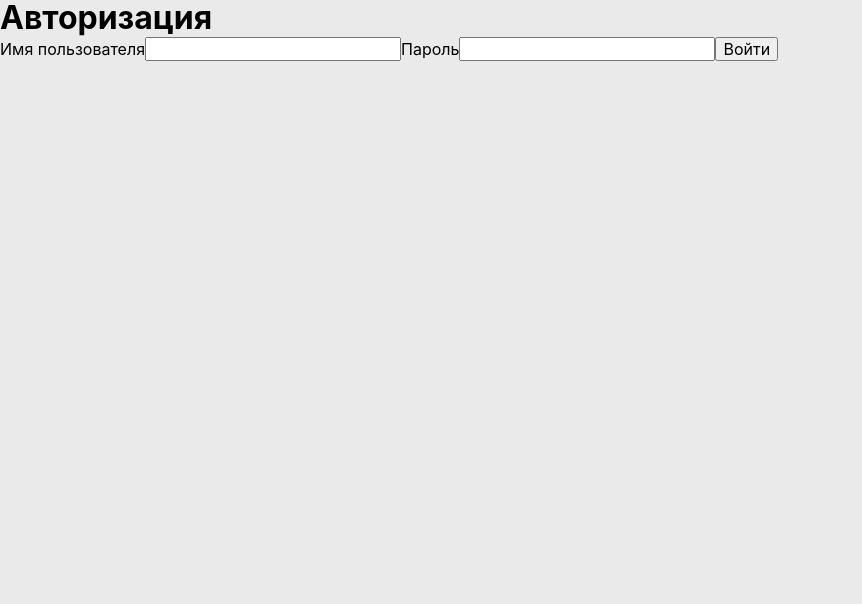
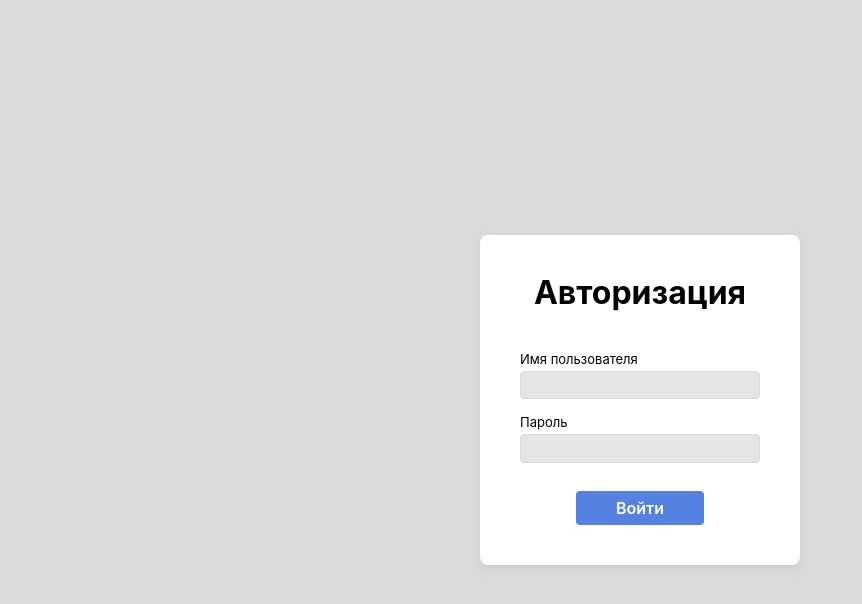
Before and after one commit to ivano-vvv/emphasoft-test-assignment, a React (Create React App) app: page / in a window 1280 px wide. Shown: the top 604 px of the page, without its empty margins (0-862 px from the left). Built offline with nearby package versions, Linux system fonts and the light colour scheme.

Commit message:
login form styled

```diff
--- /dev/null
+++ b/src/components/common/button.css
@@ -0,0 +1,25 @@
+.button {
+  border: none;
+  border-radius: 4px;
+  background: #5582e2;
+  color: #fff;
+  font-size: 16px;
+  font-weight: 600;
+  padding: 8px 40px;
+  cursor: pointer;
+  -webkit-appearance: none;
+  -moz-appearance: none;
+}
+
+.button:focus {
+  outline: none;
+  box-shadow: 0 0 6px 0 #5582e2;
+}
+
+.button:hover {
+  background: #7296e4;
+}
+
+.button:active {
+  background: #4b72c5;
+}
--- /dev/null
+++ b/src/components/common/button.jsx
@@ -0,0 +1,10 @@
+import React from "react";
+import "./button.css";
+
+export default function Button(props) {
+  return (
+    <button {...props} className={"button " + props.className}>
+      {props.children}
+    </button>
+  );
+}
--- /dev/null
+++ b/src/components/common/input.css
@@ -0,0 +1,7 @@
+.input {
+  background: #e5e5e5;
+  border: 1px solid #dbdbdb;
+  border-radius: 4px;
+  box-sizing: border-box;
+  padding: 4px 8px;
+}
--- /dev/null
+++ b/src/components/common/input.jsx
@@ -0,0 +1,12 @@
+import React from "react";
+import "./input.css";
+
+export default function Input(props) {
+  return (
+    <input
+      {...props}
+      type={props.type || "text"}
+      className={"input " + props.className}
+    />
+  );
+}
--- a/src/components/containers/app__content.jsx
+++ b/src/components/containers/app__content.jsx
@@ -6,7 +6,7 @@ export default function Content(props) {
   const isAuth = useSelector((state) => state.auth.isAuth);
 
   if (!isAuth) {
-    return <LoginWindow className='content__login-window' />;
+    return <LoginWindow className='app__login-window' />;
   }
 
   return <div>Auth is ok</div>;
--- /dev/null
+++ b/src/components/login-form.css
@@ -0,0 +1,25 @@
+.login-form__input-block {
+  display: flex;
+  flex-direction: column;
+  align-items: flex-start;
+}
+
+.login-form__label {
+  margin-bottom: 4px;
+}
+
+.login-form__input {
+  width: 100%;
+}
+
+.login-form__body {
+  margin-bottom: 28px;
+}
+
+.login-form__input-block {
+  margin-bottom: 16px;
+}
+
+.login-form__input-block:last-child {
+  margin-bottom: 0;
+}
--- a/src/components/login-form.jsx
+++ b/src/components/login-form.jsx
@@ -1,14 +1,40 @@
 import React from "react";
 import { reduxForm, Field, Form } from "redux-form";
+import "./login-form.css";
+import Input from "./common/input";
+import Button from "./common/button";
 
 function LoginForm(props) {
   return (
-    <Form onSubmit={props.handleSubmit}>
-      <label htmlFor="username">Имя пользователя</label>
-      <Field name="username" component="input" type="text" />
-      <label htmlFor="password">Пароль</label>
-      <Field name="password" component="input" type="password" />
-      <button type="submit">Войти</button>
+    <Form
+      className={"login-form " + props.className}
+      onSubmit={props.handleSubmit}
+    >
+      <div className="login-form__body">
+        <div className="login-form__input-block">
+          <label className="login-form__label text2" htmlFor="username">
+            Имя пользователя
+          </label>
+          <Field
+            className="login-form__input"
+            name="username"
+            component={Input}
+            type="text"
+          />
+        </div>
+        <div className="login-form__input-block">
+          <label className="login-form__label text2" htmlFor="password">
+            Пароль
+          </label>
+          <Field
+            className="login-form__input"
+            name="password"
+            component={Input}
+            type="password"
+          />
+        </div>
+      </div>
+      <Button type="submit">Войти</Button>
     </Form>
   );
 }
--- /dev/null
+++ b/src/components/login-window.css
@@ -0,0 +1,13 @@
+.login-window {
+  background: #fff;
+  box-shadow: 0 4px 8px rgba(160, 160, 160, 0.2);
+  width: 320px;
+  padding: 40px;
+  box-sizing: border-box;
+  border-radius: 8px;
+  text-align: center;
+}
+
+.login-window__heading {
+  margin-bottom: 40px;
+}
--- a/src/components/login-window.jsx
+++ b/src/components/login-window.jsx
@@ -1,11 +1,12 @@
 import React from "react";
 import LoginForm from "./login-form";
+import "./login-window.css";
 
 export default function LoginWindow(props) {
   return (
     <div className={"login-window " + props.className}>
       <h1 className="h1 login-window__heading">Авторизация</h1>
-      <LoginForm />
+      <LoginForm className="login-window__form" />
     </div>
   );
 }
--- a/src/styles/app.css
+++ b/src/styles/app.css
@@ -0,0 +1,6 @@
+.app {
+  height: 100vh;
+  display: flex;
+  justify-content: center;
+  align-items: center;
+}
--- a/src/styles/index.css
+++ b/src/styles/index.css
@@ -1,3 +1,3 @@
 body {
-  background: #eaeaea;
+  background: #dadada;
 }
--- a/src/styles/typography.css
+++ b/src/styles/typography.css
@@ -18,3 +18,11 @@ p,
 a {
   margin: 0;
 }
+
+.text1 {
+  font-size: 16px;
+}
+
+.text2 {
+  font-size: 13px;
+}
```
